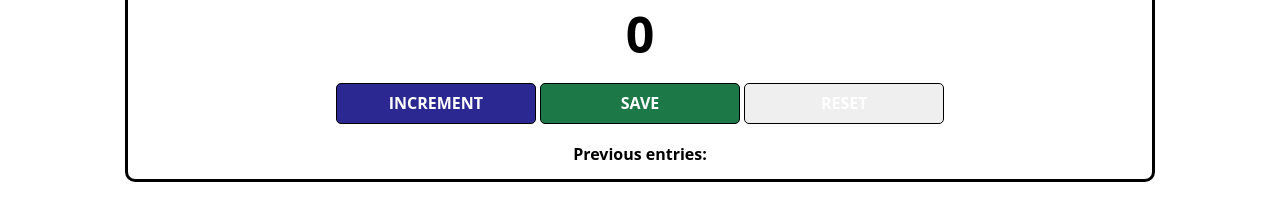
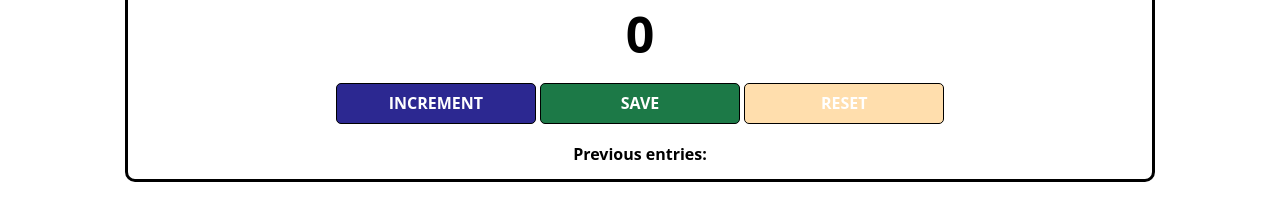
Before and after one commit to ashton8504/WaterTracker, a website built with Vite: page index.html in a window 1280 px wide. Shown: the part 54-274 px from the top of the page. Built offline with nearby package versions, Linux system fonts and the light colour scheme; files whose address does not match are found by name.

Commit message:
Update index.css
added reset button style

```diff
--- a/index.css
+++ b/index.css
@@ -47,3 +47,7 @@ button {
 #save-el {
     font-weight: bold;
 }
+
+#reset-btn {
+    background: navajowhite;
+}
```
